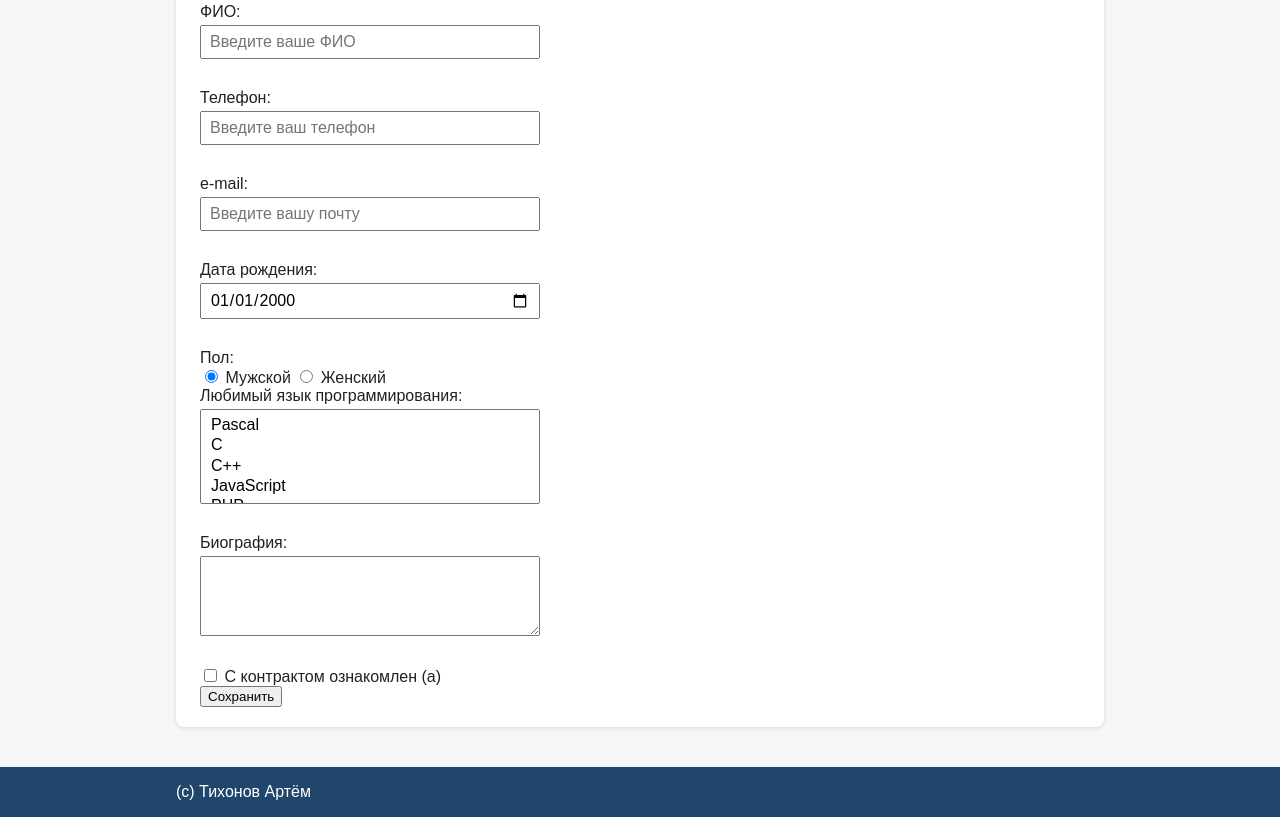
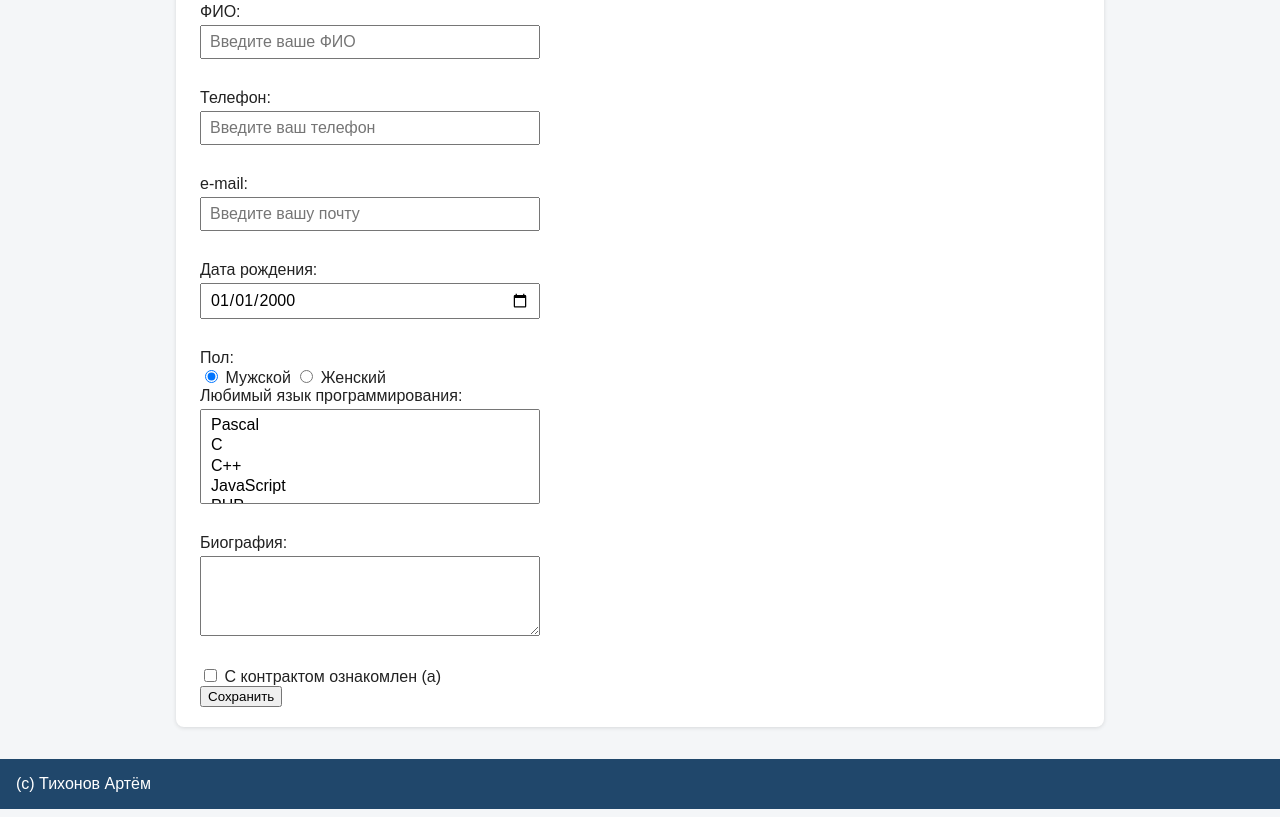
Before and after one commit to kvaz1t/kvaz1t.github.io, a plain HTML site: page zadanie3/index.html in a window 1280 px wide. Shown: the part 1952-2769 px from the top of the page. Drawn offline with Linux system fonts and the light colour scheme.

Commit message:
Update style.css

```diff
--- a/zadanie3/style.css
+++ b/zadanie3/style.css
@@ -177,6 +177,14 @@ body {
     padding-left: 16px;
   }
 
+  /* Прижимаем содержимое подвала к левому краю */
+  #site-footer .container {
+    margin: 0;
+    max-width: 100%;
+    padding-left: 16px;
+    text-align: left;
+  }
+
   #site-header {
     padding: 16px 0;
   }
@@ -215,12 +223,4 @@ body {
     margin: 20px 0;
     padding: 20px 24px;
   }
-  /* Подвал: текст по левому краю */
-  #site-footer {
-    margin-top: 20px;
-    text-align: left;
-  }
-  #site-footer .container {
-    text-align: left;
-  }
 }
```
